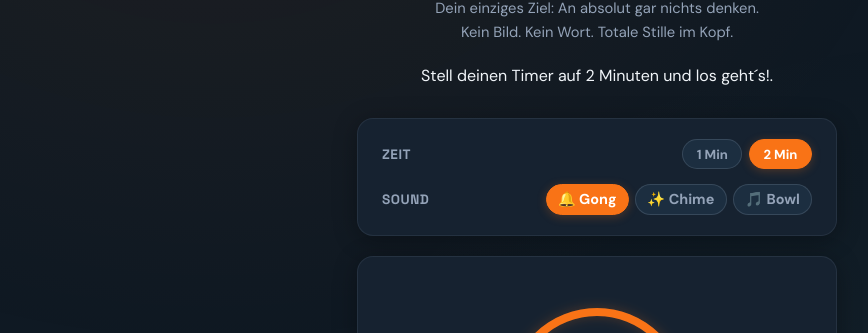
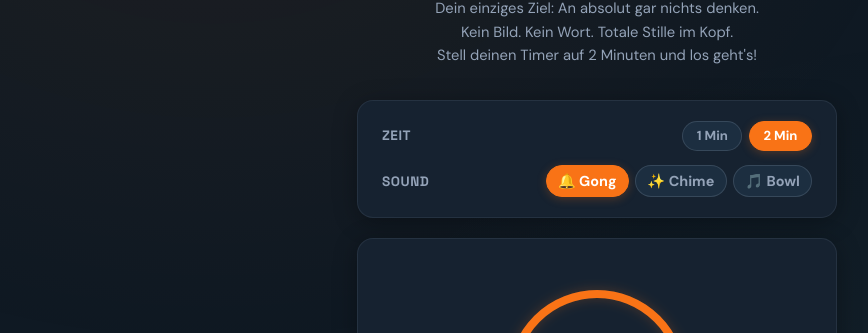
Before and after one commit to jubuekal-source/Der-Realitaets-Check, a plain HTML site: page index.html in a window 1280 px wide. Shown: the part 212-545 px from the top of the page, without its empty margins (43-911 px from the left). Drawn offline with Linux system fonts and the light colour scheme.

Commit message:
index.html

```diff
--- a/index.html
+++ b/index.html
@@ -526,8 +526,9 @@
   <div class="header">
     <span class="header-emoji">🚀</span>
     <h1>Der Realitäts-Check</h1>
-    <p>Dein einziges Ziel: An absolut gar nichts denken.<br>Kein Bild. Kein Wort. Totale Stille im Kopf.</p>
-    <br>Stell deinen Timer auf 2 Minuten und los geht´s!.</p>
+    <p>Dein einziges Ziel: An absolut gar nichts denken.<br>
+    Kein Bild. Kein Wort. Totale Stille im Kopf.<br>
+    Stell deinen Timer auf 2 Minuten und los geht's!</p>
   </div>
 
   <!-- Settings -->
```
